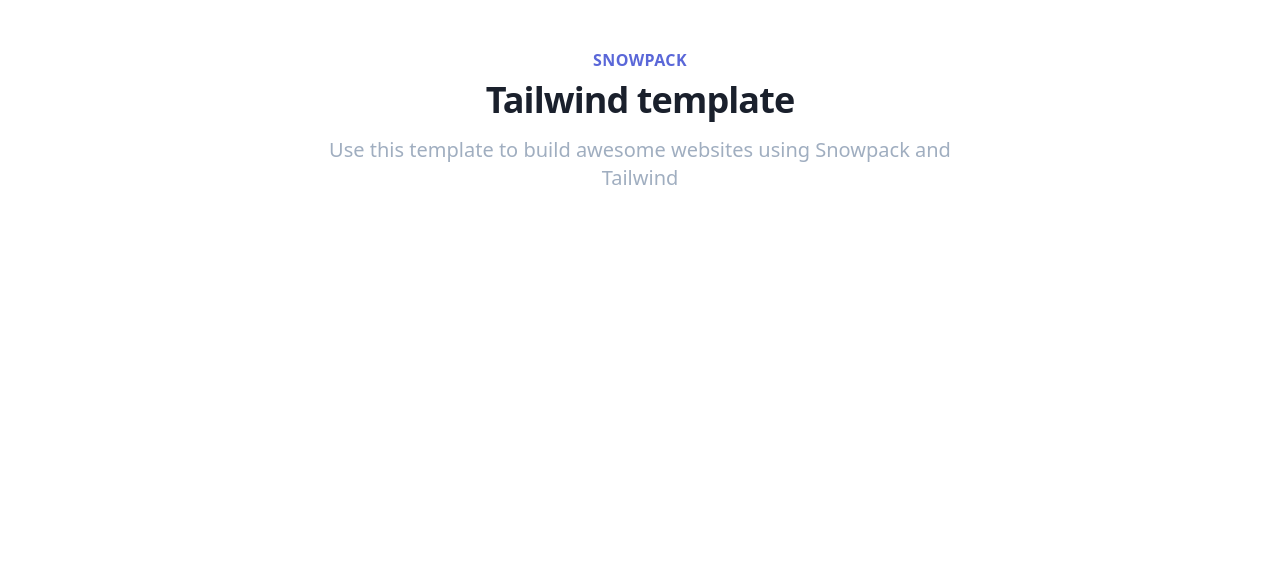
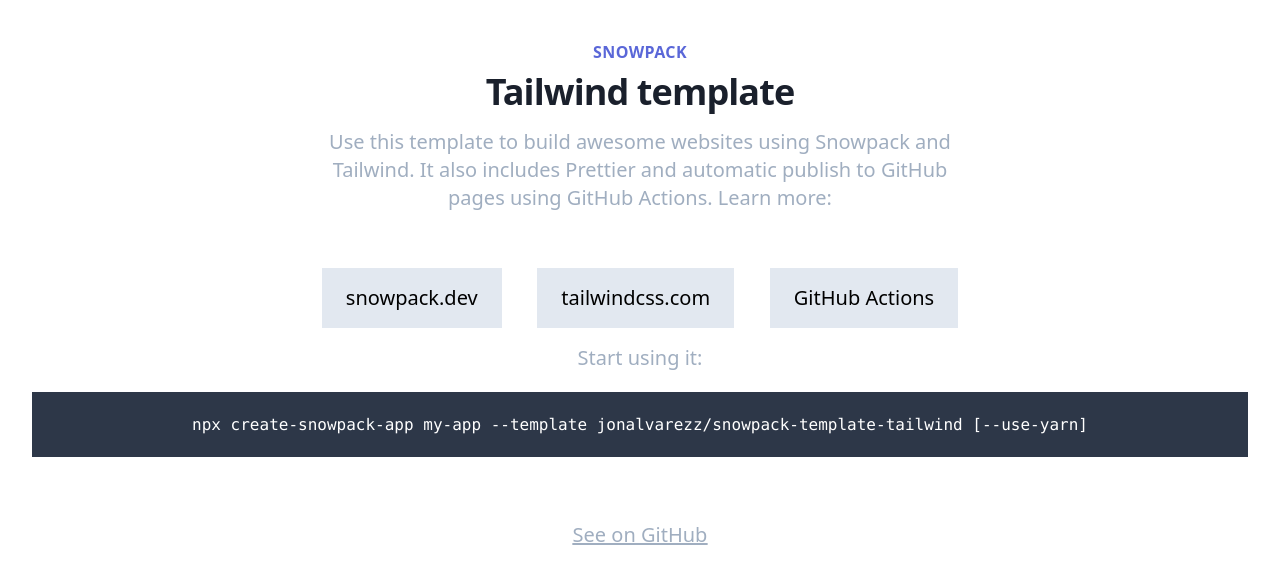
Before and after one commit to jonalvarezz/snowpack-template-tailwind, a website: page public/index.html in a window 1280 px wide. Drawn offline with nearby package versions, Linux system fonts and the light colour scheme; files that its build step writes are made by us from their sources.

Commit message:
html: add more documentation

```diff
--- a/public/index.html
+++ b/public/index.html
@@ -20,8 +20,7 @@
 
       Start modyfing from here.
     -->
-    <div class="py-12 bg-white">
-      <div class="max-w-screen-xl mx-auto px-4 sm:px-6 lg:px-8">
+    <div class="py-10 max-w-screen-xl mx-auto px-4 sm:px-6 lg:px-8">
       <div class="text-center">
         <p
           class="text-base leading-6 text-indigo-600 font-semibold tracking-wide uppercase"
@@ -35,9 +34,40 @@
         </h3>
         <p class="mt-4 max-w-2xl text-xl leading-7 text-gray-500 mx-auto">
           Use this template to build awesome websites using Snowpack and
-            Tailwind
+          Tailwind. It also includes Prettier and automatic publish to GitHub
+          pages using GitHub Actions. Learn more:
         </p>
+        <ul
+          class="text-xl leading-7 sm:flex justify-around sm:max-w-2xl sm:mx-auto mt-10"
+        >
+          <li class="my-4 p-4 px-6 bg-gray-300 hover:bg-gray-500">
+            <a href="https://snowpack.dev" target="_blank">snowpack.dev</a>
+          </li>
+          <li class="my-4 p-4 px-6 bg-gray-300 hover:bg-gray-500">
+            <a href="https://tailwindcss.com" target="_blank"
+              >tailwindcss.com</a
+            >
+          </li>
+          <li class="my-4 p-4 px-6 bg-gray-300 hover:bg-gray-500">
+            <a
+              href="https://docs.github.com/en/free-pro-team@latest/actions"
+              target="_blank"
+              >GitHub Actions</a
+            >
+          </li>
+        </ul>
+        <p class="mt-14 text-xl leading-7 text-gray-500">Start using it:</p>
+        <div class="my-5 bg-gray-800 p-5 text-white">
+          <code>
+            npx create-snowpack-app my-app --template
+            jonalvarezz/snowpack-template-tailwind [--use-yarn]
+          </code>
         </div>
+        <p class="mt-16 text-xl leading-7 text-gray-500 underline">
+          <a href="https://github.com/jonalvarezz/snowpack-template-tailwind"
+            >See on GitHub</a
+          >
+        </p>
       </div>
     </div>
 
```
Lines whose indentation alone changed are shown as unchanged.
